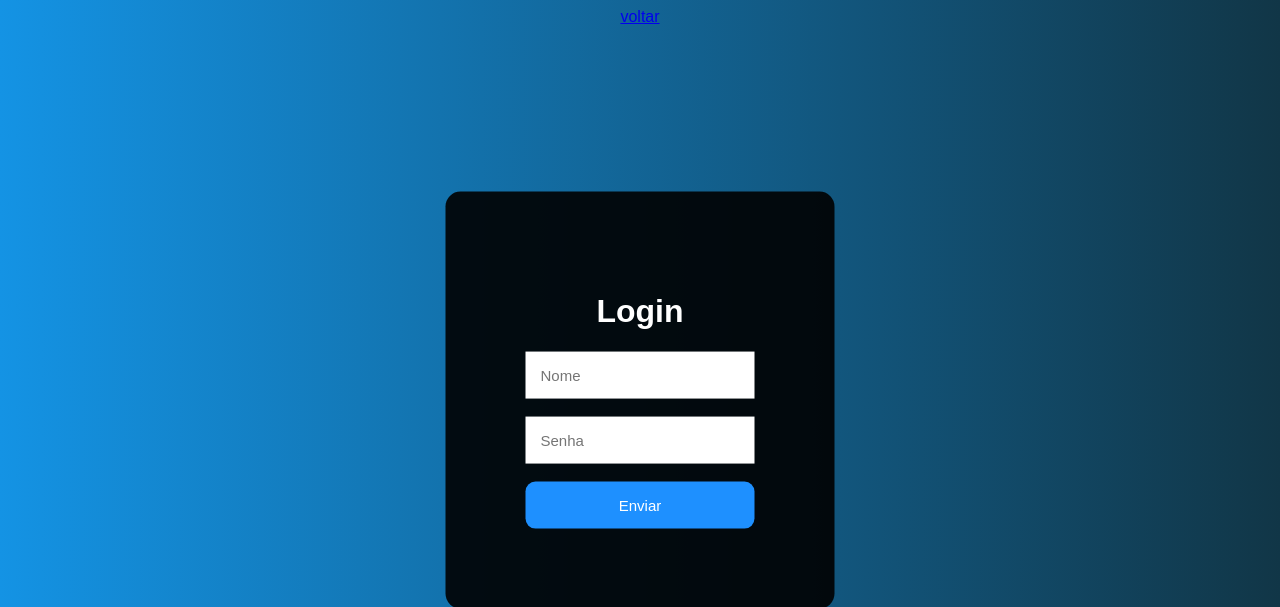
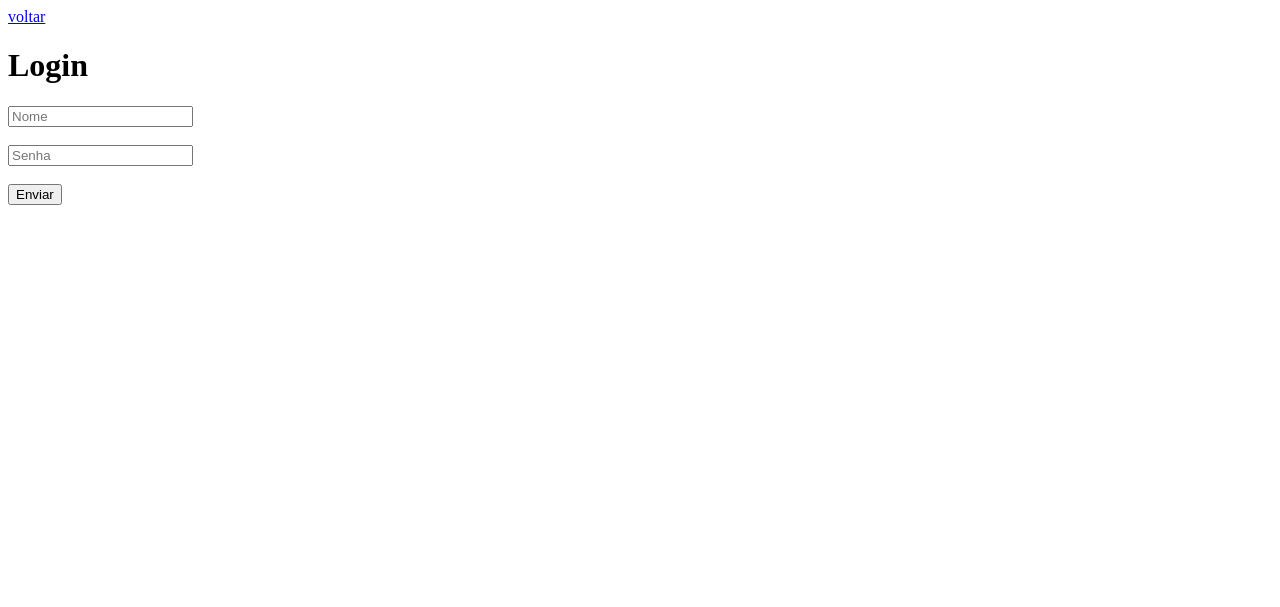
Before and after one commit to MarcosTPL/crudphp, a PHP site: page /login.php in a window 1280 px wide. Shown: the top 607 px of the page. Run offline with PHP 8.4, Linux system fonts and the light colour scheme; some libraries are stand-ins or nearby versions.

Commit message:
update-22/06-20:16

```diff
--- a/css/style-index.css
+++ b/css/style-index.css
@@ -1,4 +1,4 @@
-body{
+/*body{
     font-family: Arial, Helvetica, sans-serif;
     background-image: linear-gradient(to right, rgb(20, 147, 228), rgb(17, 54, 71));
     text-align: center;
@@ -24,7 +24,7 @@ a:hover{
     background-color: dodgerblue;
 }
 
-/*
+
 div{
     background-color: rgba(0, 0, 0, 0.9);
     position: absolute;
--- a/css/style-login.css
+++ b/css/style-login.css
@@ -1,4 +1,5 @@
-        body{
+  /*
+  body{
             font-family: Arial, Helvetica, sans-serif;
             background-image: linear-gradient(to right, rgb(20, 147, 228), rgb(17, 54, 71));
             text-align: center;
@@ -34,3 +35,4 @@
             background-color: deepskyblue;
             cursor: pointer;
         }
+*/
--- a/css/style-register.css
+++ b/css/style-register.css
@@ -1,3 +1,4 @@
+/*
 body{
     font-family: Arial, Helvetica, sans-serif;
     background-image: linear-gradient(to right, rgb(20, 147, 228), rgb(17, 54, 71));
@@ -69,3 +70,4 @@ legend{
     background-image: linear-gradient(to right, rgb(0, 80, 172), rgb(80, 19, 195));
 
 }
+*/
```
Also changed, not shown: css/style-reset.css (+4 -3 lines).
